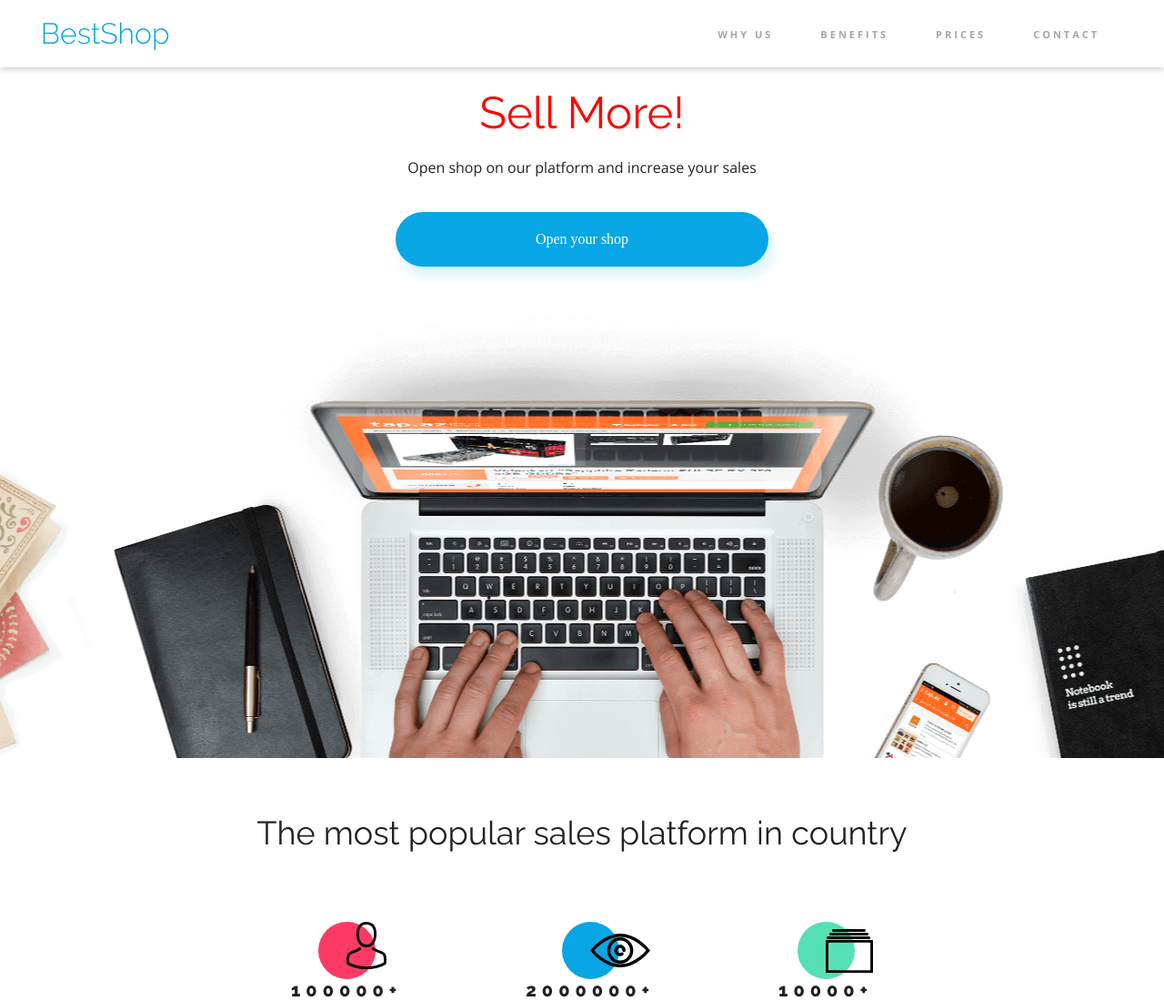
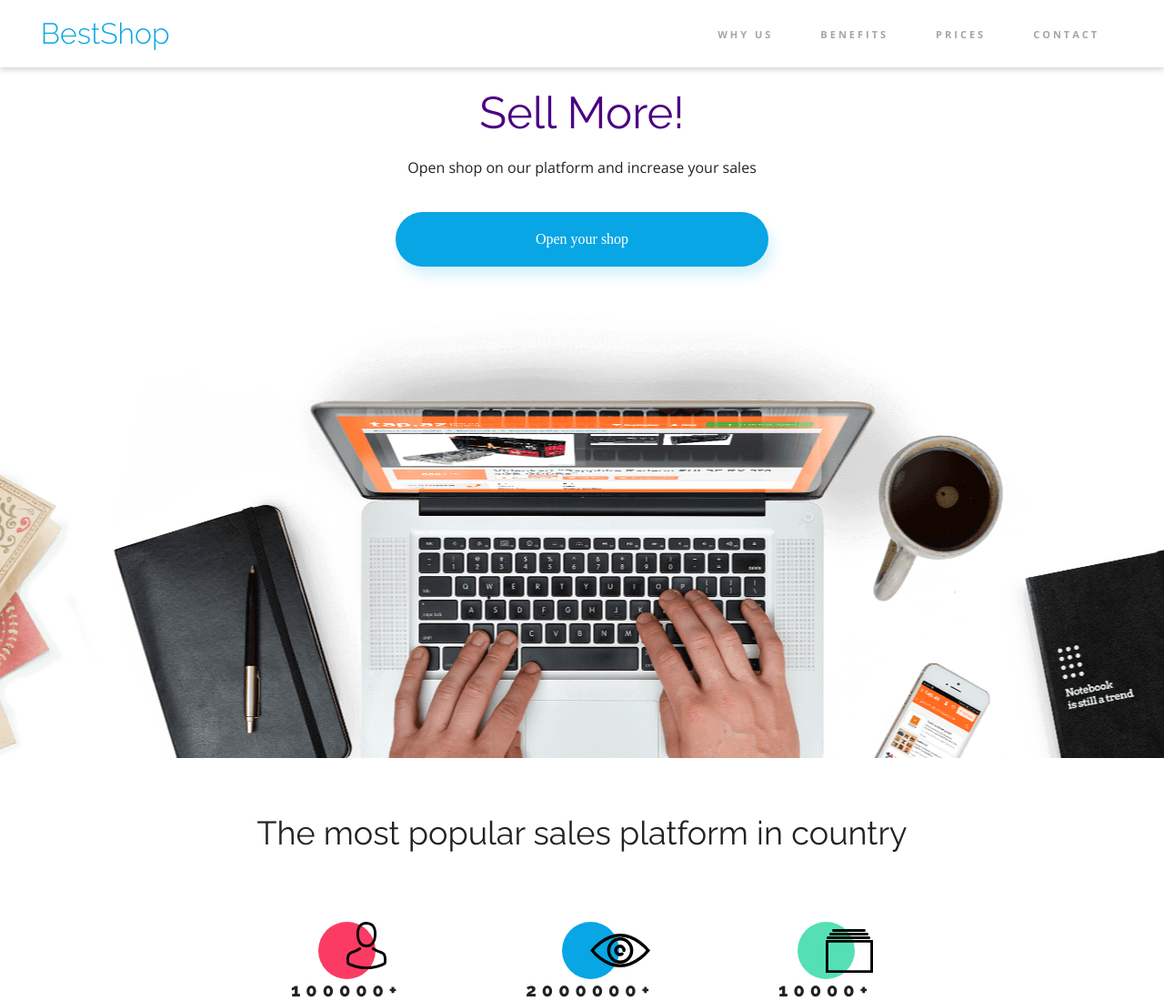
Before and after one commit to Mankowski92/BestShop-ExapleLanding, a website: page public/index.html in a window 1280 px wide. Shown: the top 1100 px of the page at 91% size. Drawn offline with nearby package versions, Linux system fonts and the light colour scheme; files that its build step writes are made by us from their sources.

Commit message:
one more test for heroku deployment

```diff
--- a/public/scss/style.scss
+++ b/public/scss/style.scss
@@ -71,7 +71,7 @@ body {
     letter-spacing: 0px;
     margin: 20px;
     //test property below
-    color: red;
+    color: indigo;
   }
   .banner-paragraph {
     font-family: 'Open Sans', sans-serif;
```
